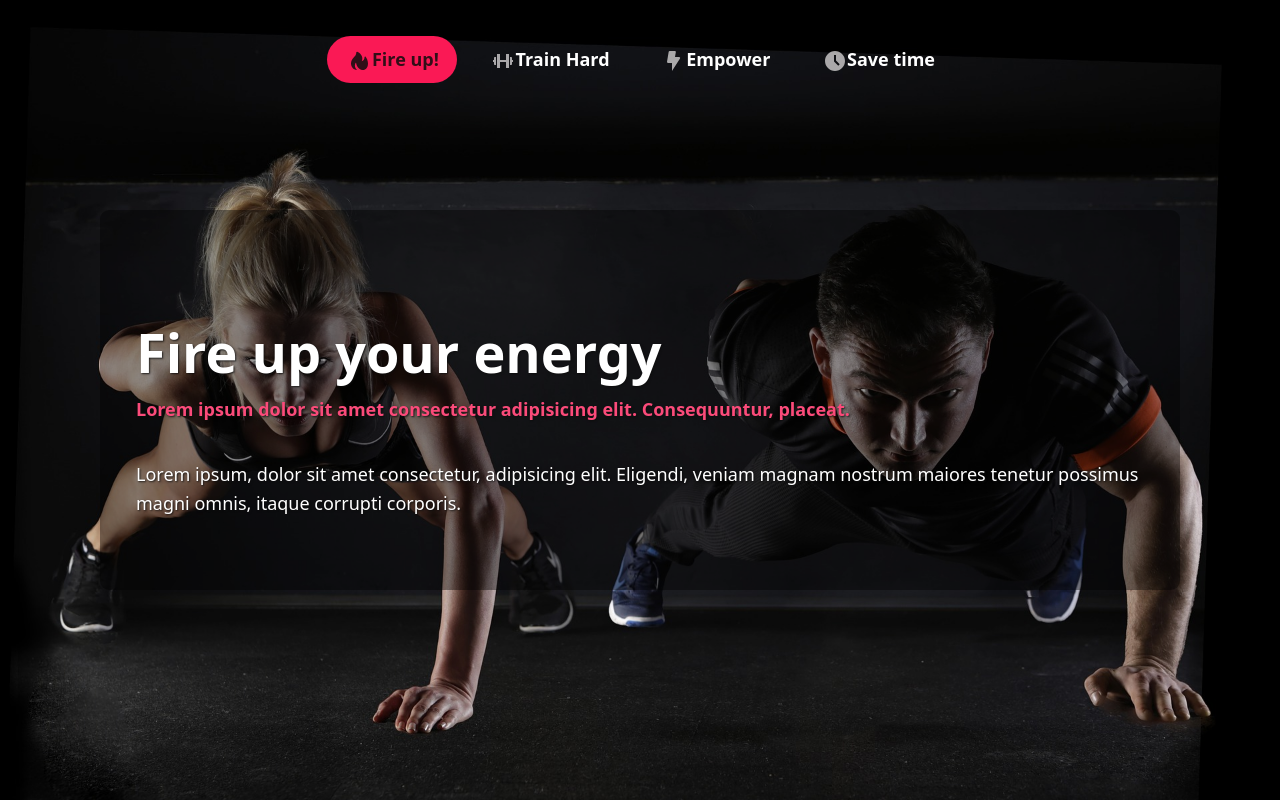
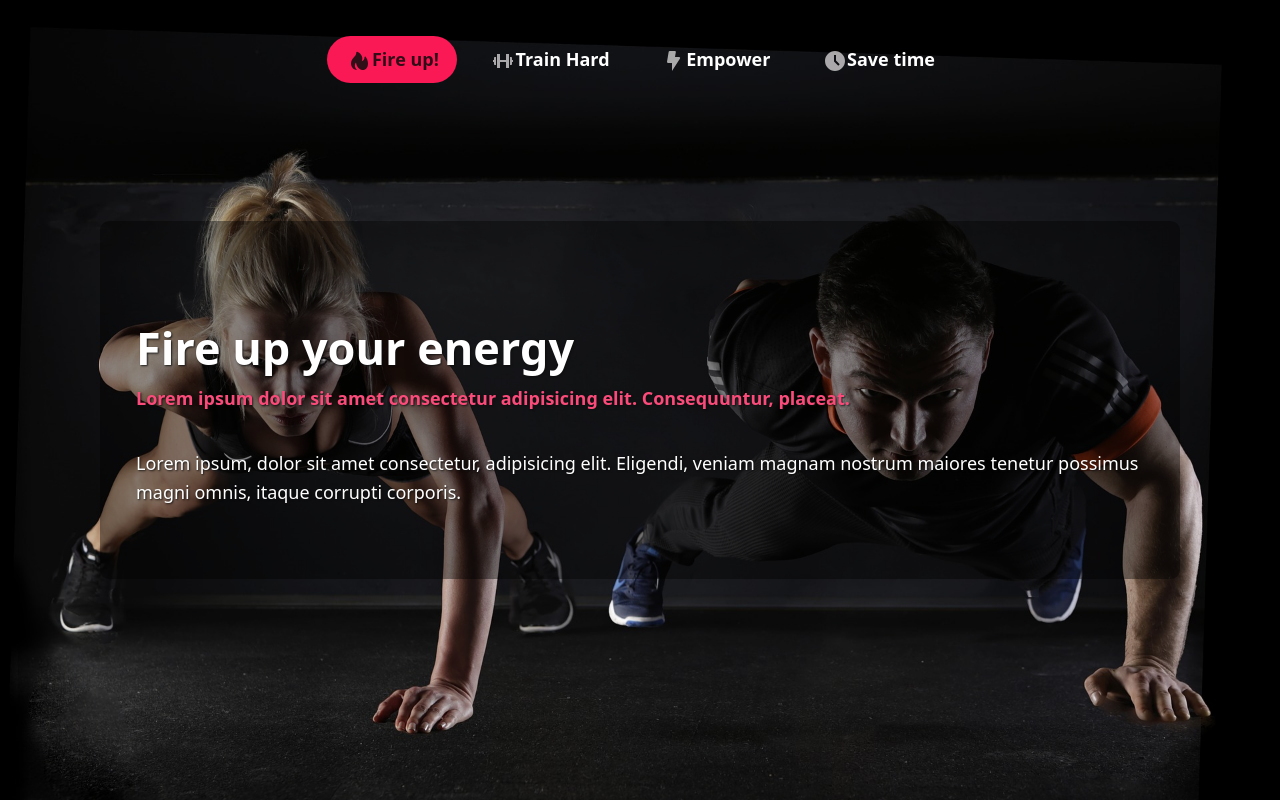
Before and after one commit to Max131/workout, a plain HTML site: page index.html in a window 1280 px wide. Drawn offline with Linux system fonts and the light colour scheme.

Commit message:
Responsive font size title

```diff
--- a/main.css
+++ b/main.css
@@ -35,10 +35,6 @@ body{
 	margin: 0;
 	text-align: center;
 	background-color: var(--color-title);
-}
-h2{
-	font-size: 3rem;
-	text-shadow: 1px 1px 2px var(--color-title);
 }
 p{
 	text-shadow: 1px 1px 2px var(--color-title);
@@ -136,6 +132,8 @@ label{
 .title{
 	margin-bottom: 0;
 	padding-bottom: 0;
+	font-size: 2rem;
+	text-shadow: 1px 1px 2px var(--color-title);
 }
 .subtitle{
 	margin-top: 0;
@@ -151,4 +149,7 @@ label{
 		margin-top: 2rem;
 		margin-bottom: 1rem;
 	}
+	.title{
+		font-size: 2.5rem;
+	}
 }
```
